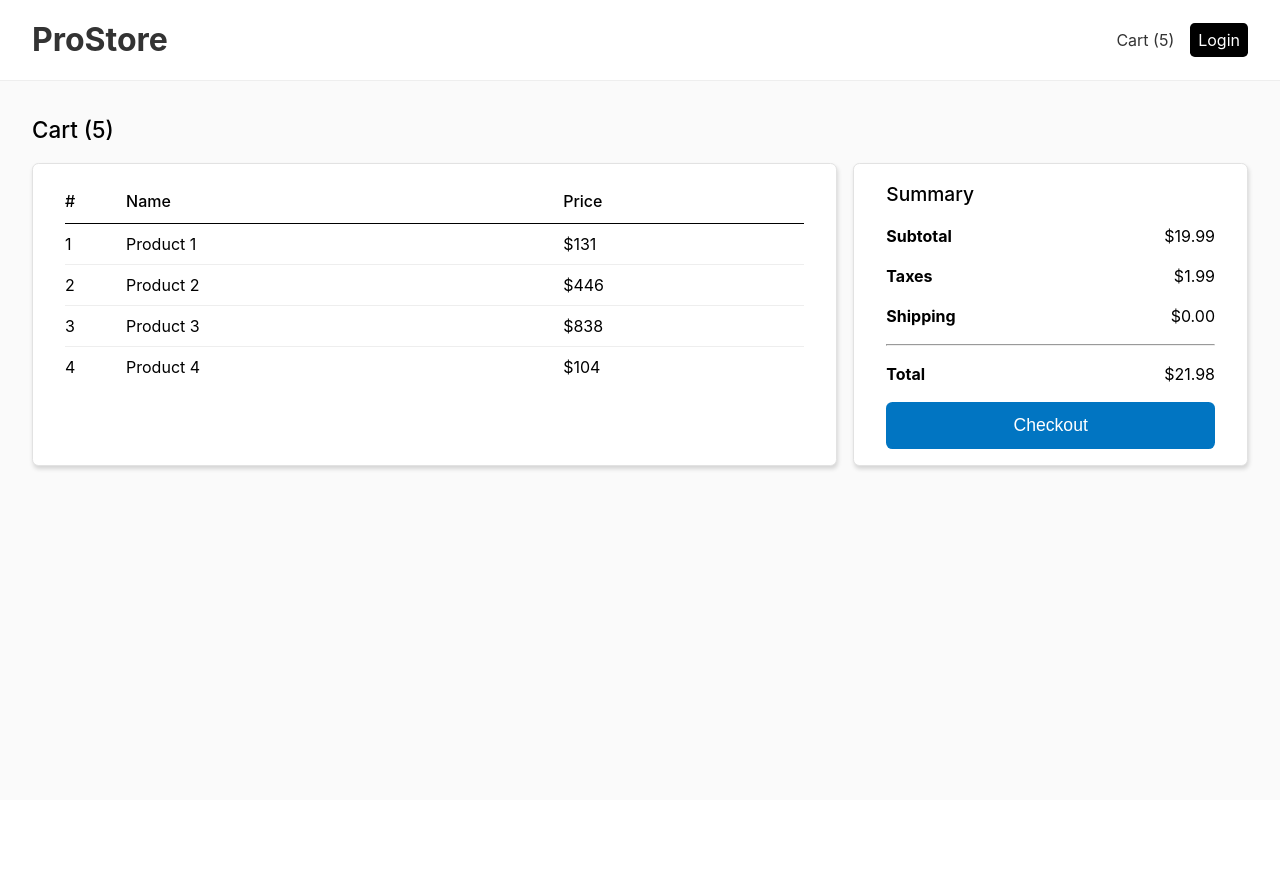
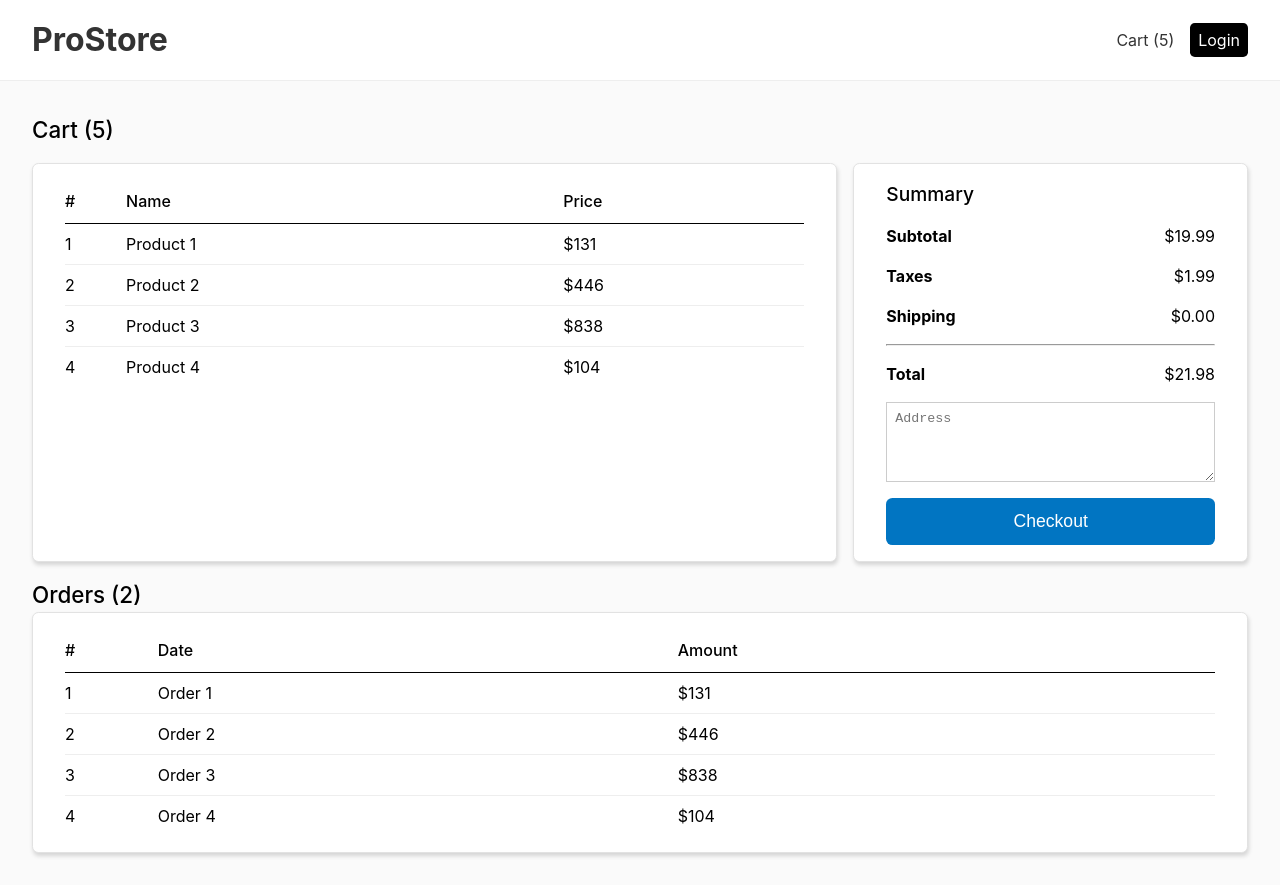
Before and after one commit to manuelbento19/frontend-clean-arch, a React (Vite) app: page /cart in a window 1280 px wide. Before the commit the page ends 800 px from the top, so only its background shows below. Built offline with nearby package versions, Linux system fonts and the light colour scheme.

Commit message:
feat: orders list

```diff
--- a/src/ui/pages/cart/index.tsx
+++ b/src/ui/pages/cart/index.tsx
@@ -4,6 +4,7 @@ import style from './style.module.css';
 export default function CartPage() {
   return (
     <main className={style.main}>
+        <section>
             <h1>Cart (5)</h1>
             <div className={style.grid}>
                 <div className={style.box}>
@@ -27,7 +28,7 @@ export default function CartPage() {
                         </tbody>
                     </table>
                 </div>
-            <div className={style.box}>
+                <form className={style.box}>
                     <h2>Summary</h2>
                     <div>
                         <strong>Subtotal</strong>
@@ -46,9 +47,37 @@ export default function CartPage() {
                         <strong>Total</strong>
                         <span>$21.98</span>
                     </div>
+                    <div>
+                        <textarea name="" id="" placeholder='Address'></textarea>
+                    </div>
                     <button>Checkout</button>
+                </form>
             </div>
+        </section>
+        <section>
+            <h1>Orders (2)</h1>
+            <div className={style.box}>
+                <table>
+                    <thead>
+                        <tr>
+                            <th>#</th>
+                            <th>Date</th>
+                            <th>Amount</th>
+                        </tr>
+                    </thead>
+                    <tbody>
+                        {products.slice(0,4).map((item,index)=>(
+                            <tr key={item.id}>
+                                <td>{index + 1}</td>
+                                <td>Order {index + 1}</td>
+                                <td>${item.price}</td>
+                            </tr>
+                        ))}
+
+                    </tbody>
+                </table>
             </div>
+        </section>
     </main>
   )
 }
--- a/src/ui/pages/cart/style.module.css
+++ b/src/ui/pages/cart/style.module.css
@@ -82,6 +82,17 @@
         margin: 1rem 0;
     }
 
+    textarea{
+        width: 100%;
+        flex: 1;
+        height: 4rem;
+        border: 1px solid #ccc;
+        min-height: 80px;
+        max-height: 140px;
+        outline: none;
+        padding: .5rem;
+    }
+
     button{
         width: 100%;
         background-color: #0175c2;
```
Lines whose indentation alone changed are shown as unchanged.
